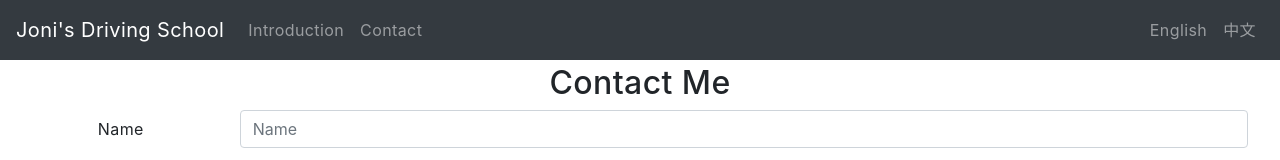
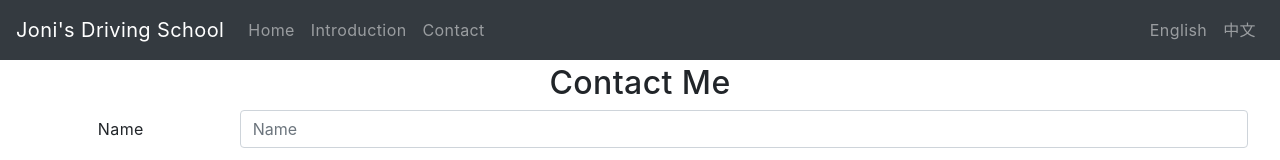
Before and after one commit to pwang86/react-website, a React app: page / in a window 1280 px wide. Shown: the top 160 px of the page. Built offline with nearby package versions, Linux system fonts and the light colour scheme.

Commit message:
add home nav-item

```diff
--- a/src/component/NavBar.js
+++ b/src/component/NavBar.js
@@ -5,6 +5,11 @@ function NavBar() {
       <a className="navbar-brand" href="#">Joni's Driving School</a>
       <div className="collapse navbar-collapse">
         <ul className="navbar-nav mr-auto">
+        <li className="nav-item">
+            <a className="nav-link" href="#">
+              Home
+            </a>
+          </li>
           <li className="nav-item">
             <a className="nav-link" href="#">
               Introduction
```
